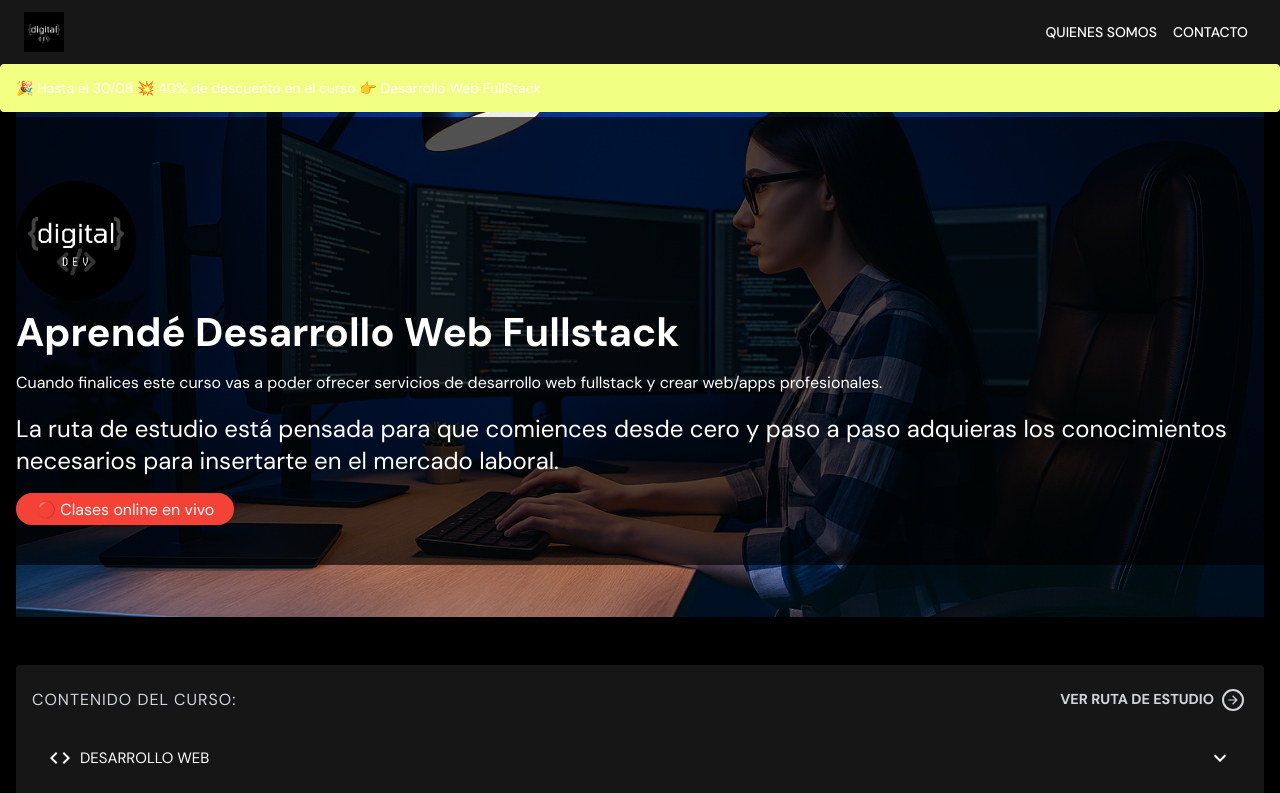
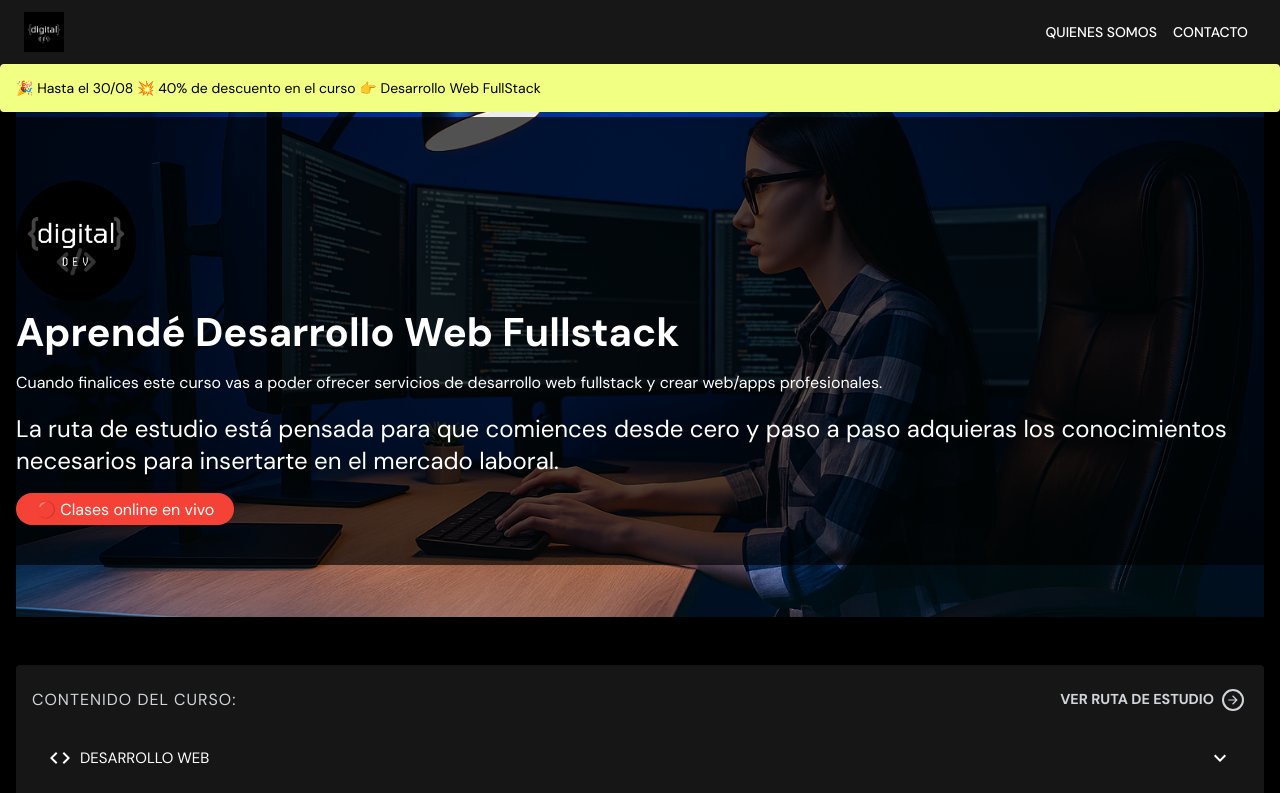
Before and after one commit to feeddigital/front_landing, a React (Vite) app: page / in a window 1280 px wide. Shown: the top 793 px of the page. Built offline with nearby package versions, Linux system fonts and the light colour scheme.

Commit message:
fix: alerta color

```diff
--- a/src/containers/landing/index.tsx
+++ b/src/containers/landing/index.tsx
@@ -320,7 +320,7 @@ const LandingPage: React.FC = () => {
         icon={false}
         sx={{
           backgroundColor: "rgb(241, 255, 131)",
-          color: "white",
+          color: "black",
           position: "fixed",
           top: isMobile ? "52px" : "64px",
           zIndex: (theme) => theme.zIndex.drawer + 1,
```
